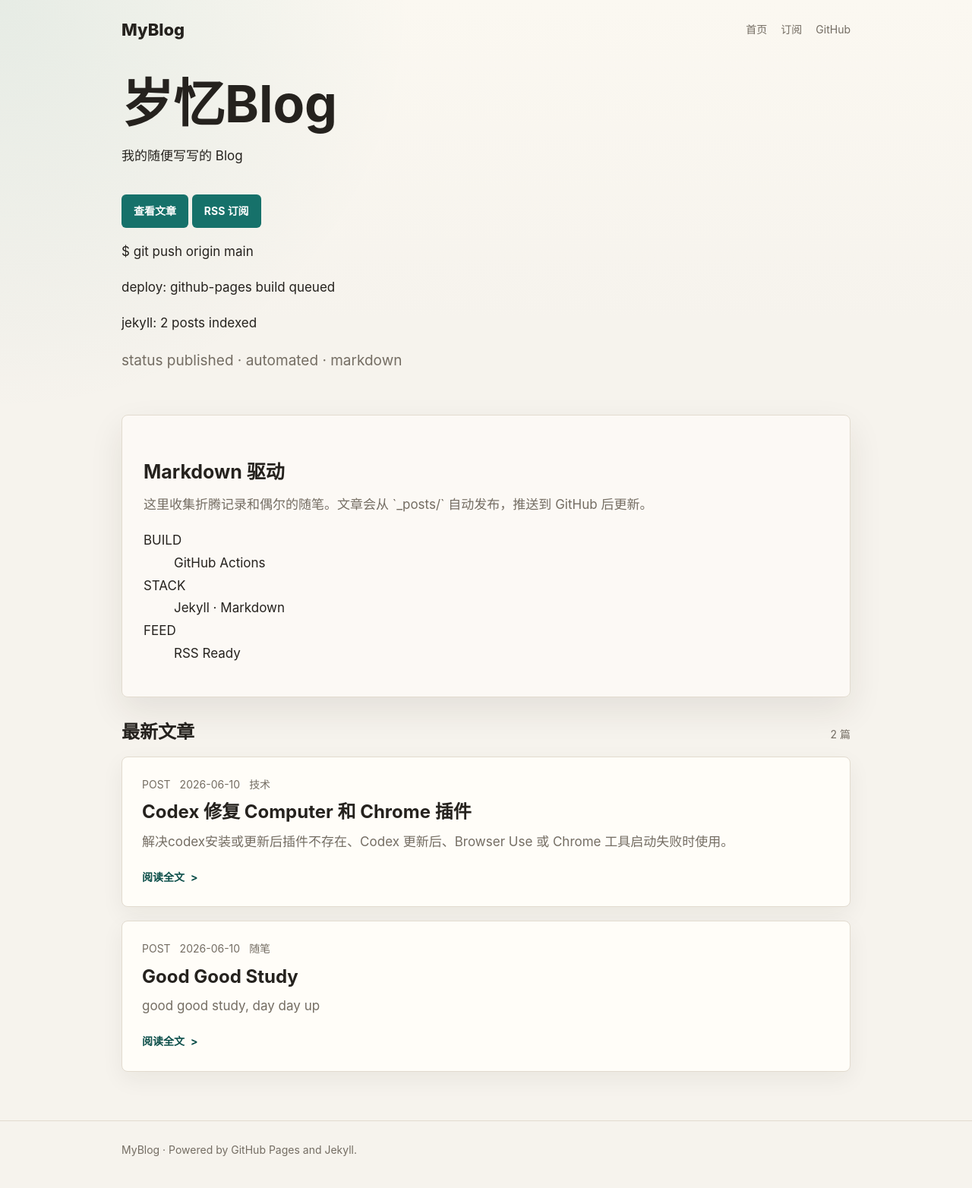
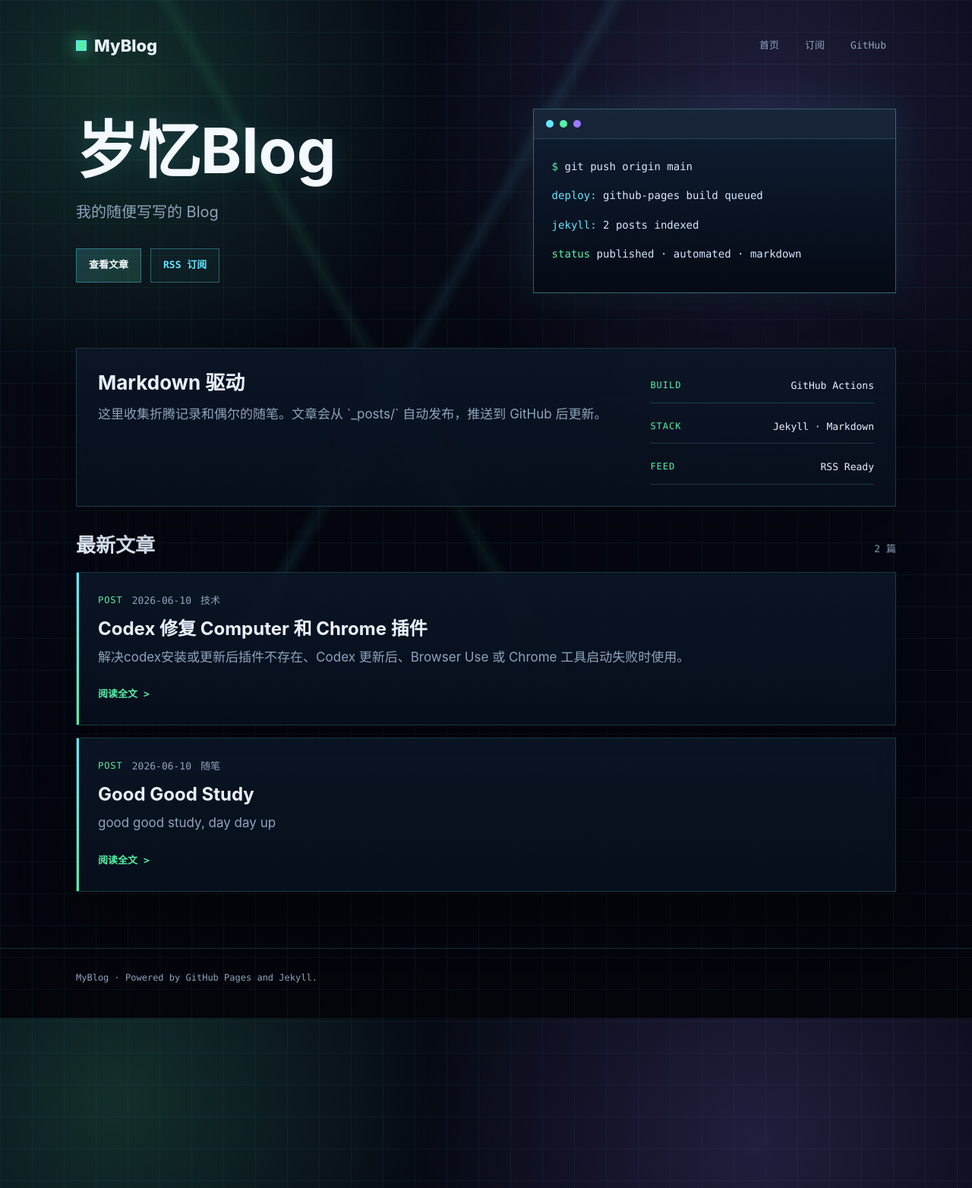
Before and after one commit to joysky77/MyBlog, a Jekyll site: the page built from index.md, in a window 1280 px wide. Shown: the whole page at 76% size. Built offline with Jekyll 4.4.1, drawn with Linux system fonts in a browser that asks for light colours.

Commit message:
Apply dark IT visual system

```diff
--- a/assets/css/style.css
+++ b/assets/css/style.css
@@ -1,16 +1,18 @@
 :root {
-  color-scheme: light;
-  --bg: #f6f3ed;
-  --paper: #fffdf8;
-  --paper-soft: #fbf7ee;
-  --text: #25221e;
-  --muted: #746d63;
-  --line: #e2dbcf;
-  --accent: #16716a;
-  --accent-strong: #0b4e49;
-  --accent-soft: #dff1eb;
-  --code-bg: #eee8dd;
-  --shadow: 0 18px 45px rgba(42, 35, 24, 0.09);
+  color-scheme: dark;
+  --bg: #050812;
+  --bg-alt: #08111f;
+  --panel: rgba(12, 23, 39, 0.82);
+  --panel-strong: #0b1625;
+  --text: #e8f1ff;
+  --muted: #8fa4bd;
+  --line: rgba(116, 241, 255, 0.18);
+  --line-strong: rgba(116, 241, 255, 0.36);
+  --cyan: #63e7ff;
+  --green: #56f0a7;
+  --violet: #9b7cff;
+  --code-bg: #07111d;
+  --shadow: 0 28px 70px rgba(0, 0, 0, 0.35);
 }
 
 * {
@@ -23,36 +25,52 @@ html {
 
 body {
   margin: 0;
+  min-height: 100vh;
   background:
-    radial-gradient(circle at top left, rgba(22, 113, 106, 0.09), transparent 34rem),
-    linear-gradient(180deg, #fbf8f1 0, var(--bg) 420px);
+    linear-gradient(rgba(99, 231, 255, 0.05) 1px, transparent 1px),
+    linear-gradient(90deg, rgba(99, 231, 255, 0.05) 1px, transparent 1px),
+    radial-gradient(circle at 78% 12%, rgba(155, 124, 255, 0.18), transparent 28rem),
+    radial-gradient(circle at 12% 8%, rgba(86, 240, 167, 0.16), transparent 26rem),
+    linear-gradient(180deg, #060a14 0, var(--bg) 52%, #03050b 100%);
+  background-size: 42px 42px, 42px 42px, auto, auto, auto;
   color: var(--text);
-  font-family: -apple-system, BlinkMacSystemFont, "Segoe UI", "Microsoft YaHei", sans-serif;
+  font-family: Inter, ui-sans-serif, system-ui, -apple-system, BlinkMacSystemFont, "Segoe UI", "Microsoft YaHei", sans-serif;
   font-size: 17px;
   line-height: 1.75;
 }
 
+body::before {
+  position: fixed;
+  inset: 0;
+  z-index: -1;
+  background:
+    linear-gradient(120deg, transparent 0 44%, rgba(99, 231, 255, 0.08) 45%, transparent 46% 100%),
+    linear-gradient(240deg, transparent 0 58%, rgba(86, 240, 167, 0.07) 59%, transparent 60% 100%);
+  content: "";
+  pointer-events: none;
+}
+
 a {
-  color: var(--accent);
+  color: var(--cyan);
   text-decoration-thickness: 1px;
-  text-underline-offset: 0.18em;
+  text-underline-offset: 0.2em;
 }
 
 a:hover {
-  color: var(--accent-strong);
+  color: var(--green);
 }
 
 .wrap {
-  width: min(960px, calc(100% - 36px));
+  width: min(1080px, calc(100% - 40px));
   margin: 0 auto;
 }
 
 .site-header {
-  padding: 26px 0 54px;
+  padding: 26px 0 72px;
 }
 
 .layout-post .site-header {
-  padding-bottom: 26px;
+  padding-bottom: 28px;
 }
 
 .site-nav {
@@ -60,7 +78,7 @@ a:hover {
   align-items: center;
   justify-content: space-between;
   gap: 20px;
-  padding-bottom: 48px;
+  padding: 14px 0 62px;
 }
 
 .layout-post .site-nav {
@@ -68,6 +86,10 @@ a:hover {
 }
 
 .site-title {
+  position: relative;
+  display: inline-flex;
+  align-items: center;
+  gap: 10px;
   color: var(--text);
   font-size: 22px;
   font-weight: 800;
@@ -75,60 +97,145 @@ a:hover {
   text-decoration: none;
 }
 
+.site-title::before {
+  width: 12px;
+  height: 12px;
+  border: 1px solid var(--cyan);
+  background: var(--green);
+  box-shadow: 0 0 22px rgba(86, 240, 167, 0.8);
+  content: "";
+}
+
 .site-links {
   display: flex;
   align-items: center;
-  gap: 18px;
+  gap: 8px;
   color: var(--muted);
-  font-size: 14px;
+  font-family: "SFMono-Regular", Consolas, monospace;
+  font-size: 13px;
 }
 
 .site-links a {
+  padding: 8px 12px;
+  border: 1px solid transparent;
   color: inherit;
   text-decoration: none;
 }
 
 .site-links a:hover {
-  color: var(--accent-strong);
+  border-color: var(--line);
+  background: rgba(99, 231, 255, 0.08);
+  color: var(--cyan);
 }
 
 .hero {
-  max-width: 720px;
+  display: grid;
+  grid-template-columns: minmax(0, 1.08fr) minmax(320px, 0.92fr);
+  align-items: center;
+  gap: 40px;
 }
 
-.eyebrow {
-  margin: 0 0 12px;
-  color: var(--accent);
-  font-size: 13px;
-  font-weight: 700;
-  letter-spacing: 0;
-  text-transform: uppercase;
+.hero-copy h1 {
+  max-width: 760px;
+  margin: 0;
+  color: #f4f8ff;
+  font-size: clamp(42px, 7vw, 82px);
+  line-height: 1.02;
+  text-shadow: 0 0 36px rgba(99, 231, 255, 0.16);
 }
 
-.hero h1 {
-  margin: 0;
-  font-size: clamp(36px, 7vw, 68px);
-  line-height: 1.08;
+.hero-copy p {
+  max-width: 580px;
+  margin: 22px 0 0;
+  color: var(--muted);
+  font-size: 20px;
 }
 
-.hero p:last-child {
-  max-width: 560px;
-  margin: 18px 0 0;
-  color: var(--muted);
-  font-size: 19px;
+.hero-actions {
+  display: flex;
+  flex-wrap: wrap;
+  gap: 12px;
+  margin-top: 30px;
+}
+
+.hero-console {
+  overflow: hidden;
+  border: 1px solid var(--line-strong);
+  background:
+    linear-gradient(180deg, rgba(16, 31, 52, 0.95), rgba(4, 10, 20, 0.94)),
+    var(--panel-strong);
+  box-shadow: var(--shadow), 0 0 50px rgba(99, 231, 255, 0.12);
+}
+
+.console-bar {
+  display: flex;
+  gap: 8px;
+  padding: 14px 16px;
+  border-bottom: 1px solid var(--line);
+  background: rgba(255, 255, 255, 0.03);
+}
+
+.console-bar span {
+  width: 10px;
+  height: 10px;
+  border-radius: 50%;
+  background: var(--cyan);
+}
+
+.console-bar span:nth-child(2) {
+  background: var(--green);
+}
+
+.console-bar span:nth-child(3) {
+  background: var(--violet);
+}
+
+.console-body {
+  padding: 24px;
+  font-family: "SFMono-Regular", Consolas, monospace;
+  font-size: 14px;
+}
+
+.console-body p {
+  margin: 0 0 14px;
+  color: #d7e7ff;
+}
+
+.token {
+  color: var(--green);
+}
+
+.muted-line {
+  color: var(--cyan);
 }
 
 .content {
-  padding: 0 0 64px;
+  padding: 0 0 74px;
+}
+
+.intro,
+.post-preview,
+.post,
+.subscribe-help {
+  border: 1px solid var(--line);
+  background: linear-gradient(180deg, rgba(12, 23, 39, 0.84), rgba(8, 17, 31, 0.78));
+  box-shadow: var(--shadow);
+  backdrop-filter: blur(16px);
 }
 
 .intro {
-  margin-bottom: 28px;
-  padding: 24px 28px;
-  border: 1px solid var(--line);
-  border-radius: 8px;
-  background: rgba(255, 253, 248, 0.72);
-  box-shadow: var(--shadow);
+  margin-bottom: 34px;
+  padding: 28px;
+}
+
+.tech-panel {
+  display: grid;
+  grid-template-columns: minmax(0, 1fr) minmax(240px, 0.42fr);
+  gap: 26px;
+}
+
+.intro h2 {
+  margin: 0 0 10px;
 }
 
 .intro p {
@@ -136,62 +243,101 @@ a:hover {
   color: var(--muted);
 }
 
+.signal-list {
+  display: grid;
+  gap: 10px;
+  margin: 0;
+}
+
+.signal-list div {
+  display: flex;
+  justify-content: space-between;
+  gap: 12px;
+  padding: 10px 0;
+  border-bottom: 1px solid var(--line);
+}
+
+.signal-list dt,
+.log-prefix {
+  color: var(--green);
+  font-family: "SFMono-Regular", Consolas, monospace;
+  font-size: 12px;
+  letter-spacing: 0.08em;
+}
+
+.signal-list dd {
+  margin: 0;
+  color: var(--text);
+  font-family: "SFMono-Regular", Consolas, monospace;
+  font-size: 13px;
+  text-align: right;
+}
+
 .section-heading {
   display: flex;
   align-items: baseline;
   justify-content: space-between;
   gap: 16px;
-  margin: 30px 0 16px;
+  margin: 34px 0 18px;
 }
 
 .section-heading h2 {
   margin: 0;
-  font-size: 24px;
+  font-size: 26px;
 }
 
 .section-heading span {
   color: var(--muted);
-  font-size: 14px;
+  font-family: "SFMono-Regular", Consolas, monospace;
+  font-size: 13px;
 }
 
 h1,
 h2,
 h3 {
-  line-height: 1.35;
+  line-height: 1.3;
 }
 
 h1 {
   margin: 0 0 24px;
-  font-size: 36px;
+  font-size: 40px;
 }
 
 h2 {
   margin: 34px 0 12px;
-  font-size: 25px;
+  font-size: 26px;
 }
 
 h3 {
   margin: 28px 0 10px;
-  font-size: 21px;
+  font-size: 22px;
 }
 
 .post-list {
   display: grid;
-  gap: 18px;
+  gap: 16px;
 }
 
 .post-preview {
-  padding: 24px 26px;
-  border: 1px solid var(--line);
-  border-radius: 8px;
-  background: var(--paper);
-  box-shadow: 0 10px 30px rgba(42, 35, 24, 0.06);
+  position: relative;
+  overflow: hidden;
+  padding: 26px 28px;
   transition: border-color 160ms ease, transform 160ms ease, box-shadow 160ms ease;
 }
 
+.post-preview::before {
+  position: absolute;
+  top: 0;
+  left: 0;
+  width: 3px;
+  height: 100%;
+  background: linear-gradient(180deg, var(--cyan), var(--green));
+  content: "";
+}
+
 .post-preview:hover {
-  border-color: rgba(22, 113, 106, 0.35);
-  box-shadow: var(--shadow);
+  border-color: var(--line-strong);
+  box-shadow: var(--shadow), 0 0 48px rgba(99, 231, 255, 0.1);
   transform: translateY(-2px);
 }
 
@@ -200,11 +346,12 @@ h3 {
   flex-wrap: wrap;
   gap: 8px 12px;
   color: var(--muted);
-  font-size: 14px;
+  font-family: "SFMono-Regular", Consolas, monospace;
+  font-size: 13px;
 }
 
 .post-preview h3 {
-  margin: 8px 0 8px;
+  margin: 9px 0 8px;
   font-size: 24px;
 }
 
@@ -213,60 +360,68 @@ h3 {
   text-decoration: none;
 }
 
+.post-preview h3 a:hover {
+  color: var(--cyan);
+}
+
 .post-preview p {
-  margin: 0 0 16px;
+  margin: 0 0 18px;
   color: var(--muted);
 }
 
 .read-more {
   display: inline-flex;
   align-items: center;
-  color: var(--accent-strong);
-  font-size: 14px;
+  color: var(--green);
+  font-family: "SFMono-Regular", Consolas, monospace;
+  font-size: 13px;
   font-weight: 700;
   text-decoration: none;
 }
 
 .read-more::after {
+  margin-left: 8px;
   content: ">";
-  margin-left: 8px;
 }
 
 .button-link {
   display: inline-flex;
   align-items: center;
   justify-content: center;
-  margin-top: 18px;
   padding: 10px 16px;
-  border-radius: 6px;
-  background: var(--accent);
-  color: #fff;
-  font-size: 14px;
+  border: 1px solid rgba(99, 231, 255, 0.35);
+  background: linear-gradient(135deg, rgba(99, 231, 255, 0.18), rgba(86, 240, 167, 0.16));
+  color: #f7fbff;
+  font-family: "SFMono-Regular", Consolas, monospace;
+  font-size: 13px;
   font-weight: 700;
   text-decoration: none;
 }
 
 .button-link:hover {
-  background: var(--accent-strong);
+  border-color: var(--green);
   color: #fff;
+  box-shadow: 0 0 26px rgba(86, 240, 167, 0.18);
 }
 
-.subscribe-panel {
-  max-width: 720px;
+.button-link-ghost {
+  background: rgba(99, 231, 255, 0.04);
+  color: var(--cyan);
+}
+
+.subscribe-panel,
+.subscribe-help {
+  max-width: 760px;
 }
 
 .subscribe-help {
-  max-width: 720px;
+  padding: 24px 28px;
 }
 
 .post {
-  max-width: 820px;
+  max-width: 860px;
   margin: 0 auto;
-  padding: 36px 42px 42px;
-  border: 1px solid var(--line);
-  border-radius: 8px;
-  background: var(--paper);
-  box-shadow: var(--shadow);
+  padding: 38px 44px 44px;
 }
 
 .post-header {
@@ -282,7 +437,8 @@ h3 {
 .post-meta,
 .post-preview time {
   color: var(--muted);
-  font-size: 14px;
+  font-family: "SFMono-Regular", Consolas, monospace;
+  font-size: 13px;
 }
 
 .post-body p {
@@ -292,13 +448,13 @@ h3 {
 .post-body img {
   max-width: 100%;
   height: auto;
-  border-radius: 8px;
+  border: 1px solid var(--line);
 }
 
 .post-body blockquote {
   margin: 24px 0;
   padding: 4px 0 4px 18px;
-  border-left: 4px solid var(--accent);
+  border-left: 3px solid var(--cyan);
   color: var(--muted);
 }
 
@@ -310,20 +466,22 @@ code {
 
 code {
   padding: 0.12em 0.28em;
-  border-radius: 4px;
-  background: var(--code-bg);
+  border: 1px solid rgba(99, 231, 255, 0.12);
+  background: rgba(99, 231, 255, 0.08);
+  color: #c8f6ff;
 }
 
 pre {
   overflow-x: auto;
   padding: 16px;
   border: 1px solid var(--line);
-  border-radius: 8px;
   background: var(--code-bg);
+  box-shadow: inset 0 0 35px rgba(99, 231, 255, 0.04);
 }
 
 pre code {
   padding: 0;
+  border: 0;
   background: transparent;
 }
 
@@ -343,16 +501,37 @@ pre code {
 
 .comments-empty {
   padding: 18px;
-  border-radius: 8px;
-  background: var(--paper-soft);
+  background: rgba(99, 231, 255, 0.06);
   color: var(--muted);
 }
 
 .site-footer {
-  padding: 26px 0 38px;
+  padding: 28px 0 42px;
   border-top: 1px solid var(--line);
   color: var(--muted);
-  font-size: 14px;
+  font-family: "SFMono-Regular", Consolas, monospace;
+  font-size: 12px;
+}
+
+@media (prefers-reduced-motion: reduce) {
+  html {
+    scroll-behavior: auto;
+  }
+
+  .post-preview {
+    transition: none;
+  }
+}
+
+@media (max-width: 820px) {
+  .hero,
+  .tech-panel {
+    grid-template-columns: 1fr;
+  }
+
+  .hero-console {
+    max-width: 560px;
+  }
 }
 
 @media (max-width: 680px) {
@@ -361,30 +540,33 @@ pre code {
   }
 
   .wrap {
-    width: min(100% - 28px, 960px);
+    width: min(100% - 28px, 1080px);
   }
 
   .site-header {
-    padding-top: 20px;
+    padding-top: 18px;
+    padding-bottom: 48px;
   }
 
   .site-nav {
     align-items: flex-start;
     flex-direction: column;
-    padding-bottom: 34px;
+    padding-bottom: 38px;
   }
 
   .site-links {
-    gap: 14px;
+    flex-wrap: wrap;
+    gap: 6px;
   }
 
-  .hero h1 {
-    font-size: 38px;
+  .hero-copy h1 {
+    font-size: 42px;
   }
 
   .intro,
   .post-preview,
-  .post {
+  .post,
+  .subscribe-help {
     padding: 20px;
   }
 
```
